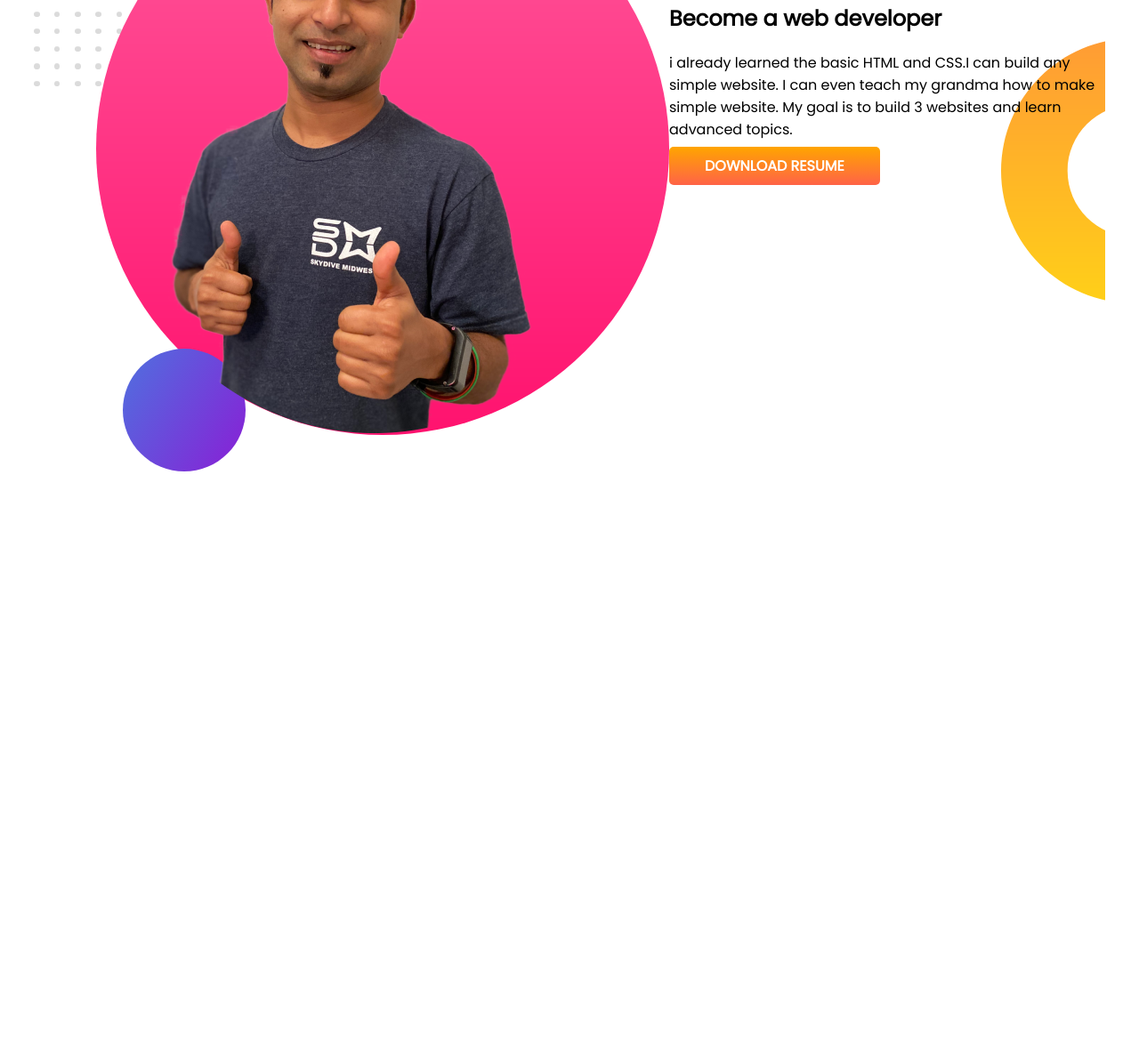
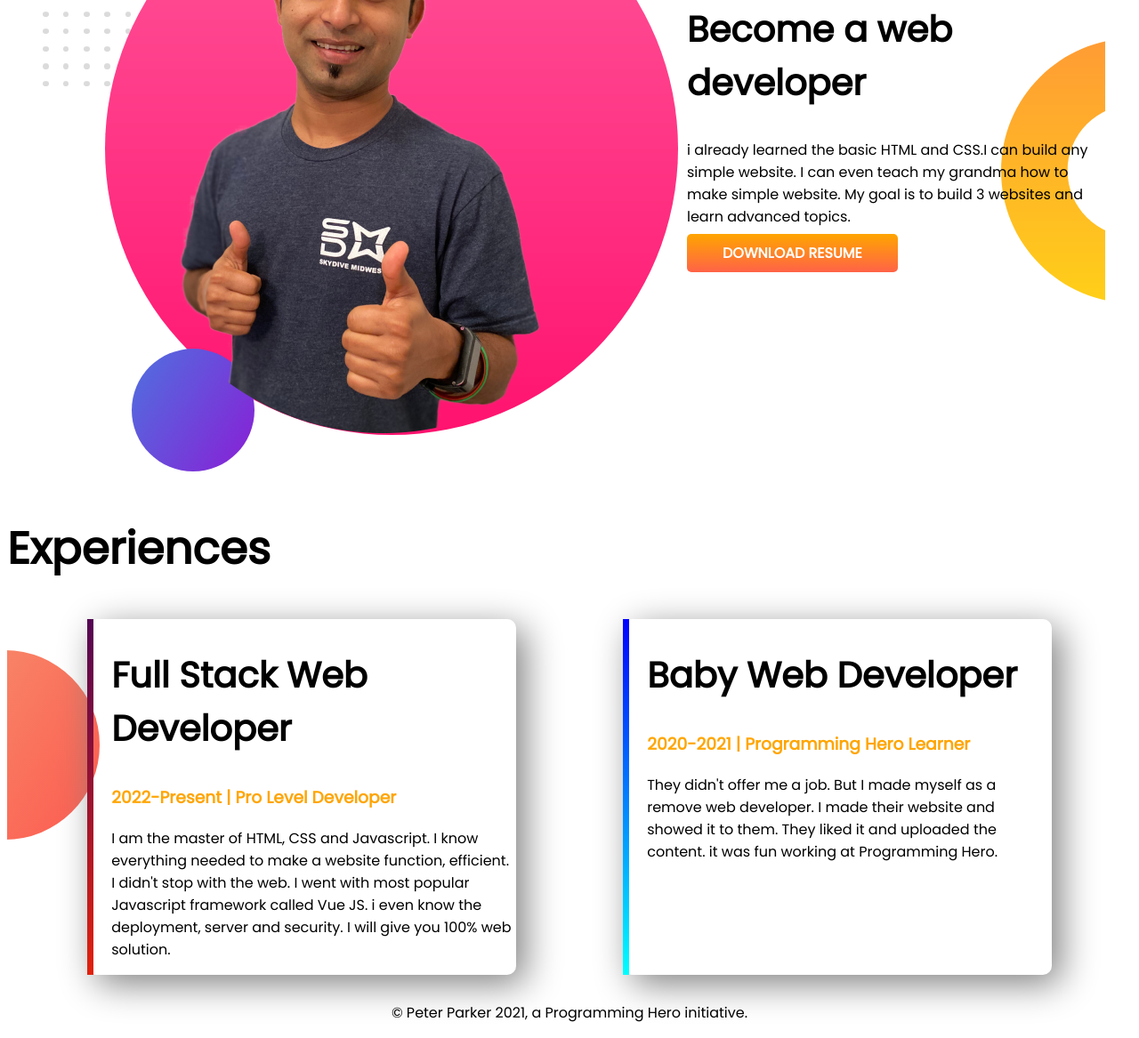
Before and after one commit to Nafisa-Muntaha7/developer-portfolio, a plain HTML site: page index.html in a window 1280 px wide. Shown: the part 1051-2218 px from the top of the page at 89% size. Before the commit the page ends 1619 px from the top, so only its background shows below. Drawn offline with Linux system fonts and the light colour scheme.

Commit message:
Mama,I created a website

```diff
--- a/index.html
+++ b/index.html
@@ -14,7 +14,7 @@
 </head>
 
 <body>
-    <section class="top-banner">
+    <section class="top-banner flex-container">
         <div class="half-width">
             <h1>Welcome To</h1>
             <h1> <span class="color">Peter Parker</span> World</h1>
@@ -29,7 +29,7 @@
             <img src="images/jhankar.png" alt="">
         </div>
     </section>
-    <section class="dream-big">
+    <section class="dream-big flex-container">
         <div class="half-width">
             <img src="images/jhankar2.png" alt="">
         </div>
@@ -39,10 +39,34 @@
             <p>i already learned the basic HTML and CSS.I can build any simple website. I can even teach my grandma how
                 to make simple website. My goal is to build 3 websites and learn advanced topics.
             </p>
-            <a class="link-button" target="_blank href="">DOWNLOAD RESUME</a>
+            <a class="link-button" target="_blank href=" t">DOWNLOAD RESUME</a>
         </div>
     </section>
-
+    <section class="experience-area">
+        <h1>Experiences</h1>
+        <div class="flex-container">
+            <div id="full-stack-ex" class="ex-item">
+                <h2>Full Stack Web Developer</h2>
+                <h3 class="color">2022-Present | Pro Level Developer </h3>
+                <p>I am the master of HTML, CSS and Javascript. I know everything needed to make a website
+                    function,
+                    efficient. I didn't stop with the web. I went with most popular Javascript framework called
+                    Vue
+                    JS. i even know the deployment, server and security. I will give you 100% web solution.</p>
+            </div>
+            <div id="Web-dev-ex" class="ex-item">
+                <h2>Baby Web Developer</h2>
+                <h3 class="color"> 2020-2021 | Programming Hero Learner</h3>
+                <p>They didn't offer me a job. But I made myself as a remove web developer. I made their website and
+                    showed
+                    it to them. They liked it and uploaded the content. it was fun working at Programming Hero.
+                </p>
+            </div>
+        </div>
+    </section>
+    <footer>
+        <p>© Peter Parker 2021, a Programming Hero initiative.</p>
+    </footer>
 </body>
 
 </html>
--- a/style.css
+++ b/style.css
@@ -4,16 +4,19 @@ body{
 h1{
     font-size: 50px;
 }
+h2{
+    font-size: 40px;
+}
 .color{
     color: orange;
 }
-section{
+.flex-container{
     display: flex;
     margin: 30px;
 }
-half-width{
-    width: 50%;
-    padding-left:1opx;
+.half-width{
+    width: 80%;
+    padding-left:10px;
 }
 Half-width img{
     width: 50%;
@@ -35,3 +38,29 @@ Half-width img{
     background-repeat: no-repeat;
     background-position: right;
 }
+.ex-item{
+    width: 40%;
+    margin-left: 5%;
+    margin-right: 5%;
+    padding-left: 20px;
+    box-shadow: 10px 10px 40px gray;
+    border-radius: 10px;
+}
+#Web-dev-ex{
+    border-left: 7px solid;
+    border-image: linear-gradient(blue,cyan);
+    border-image-slice: 1;
+}
+.experience-area{
+    background-image: url(images/exp-bg.png);
+    background-repeat: no-repeat;
+    background-position: left;
+}
+#full-stack-ex{
+    border-left: 7px solid;
+    border-image: linear-gradient(rgb(83, 5, 83), rgb(226, 33, 12));
+    border-image-slice: 1;
+}
+footer p{
+    text-align: center;
+}
```
